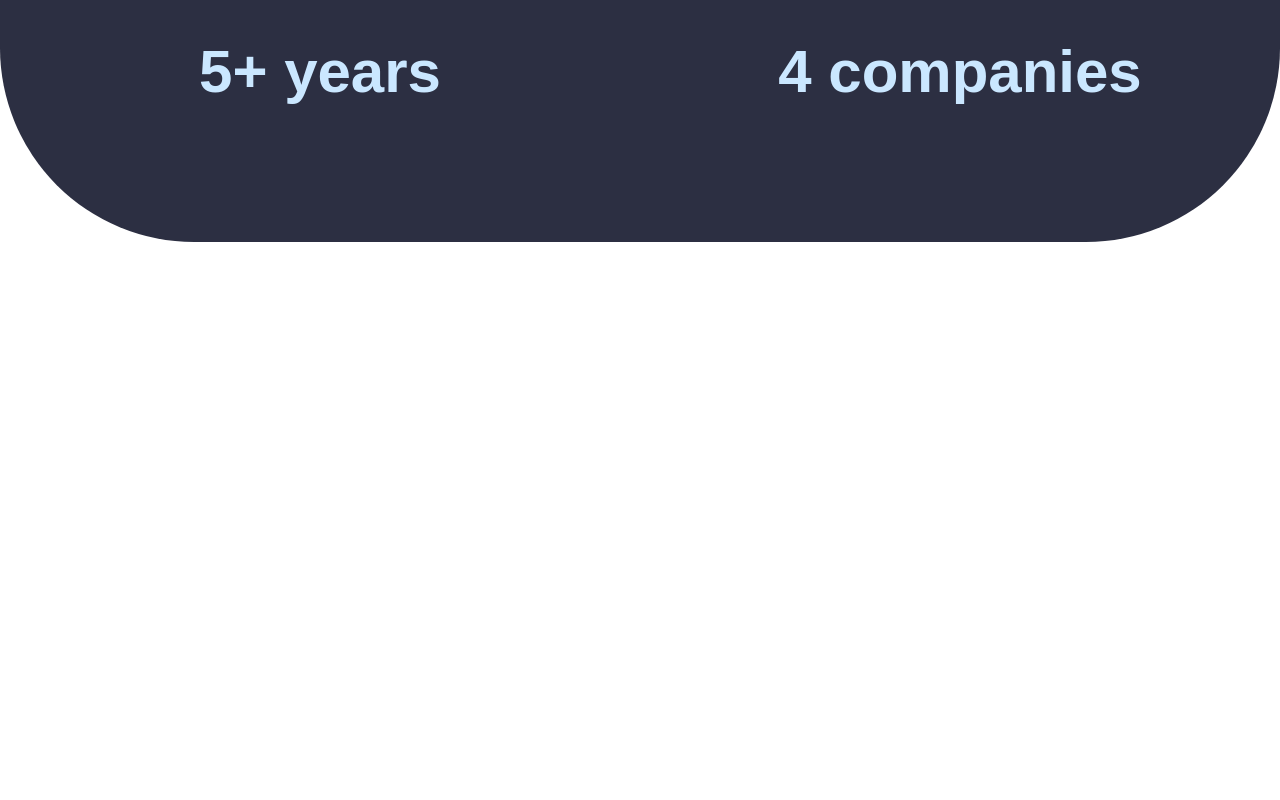
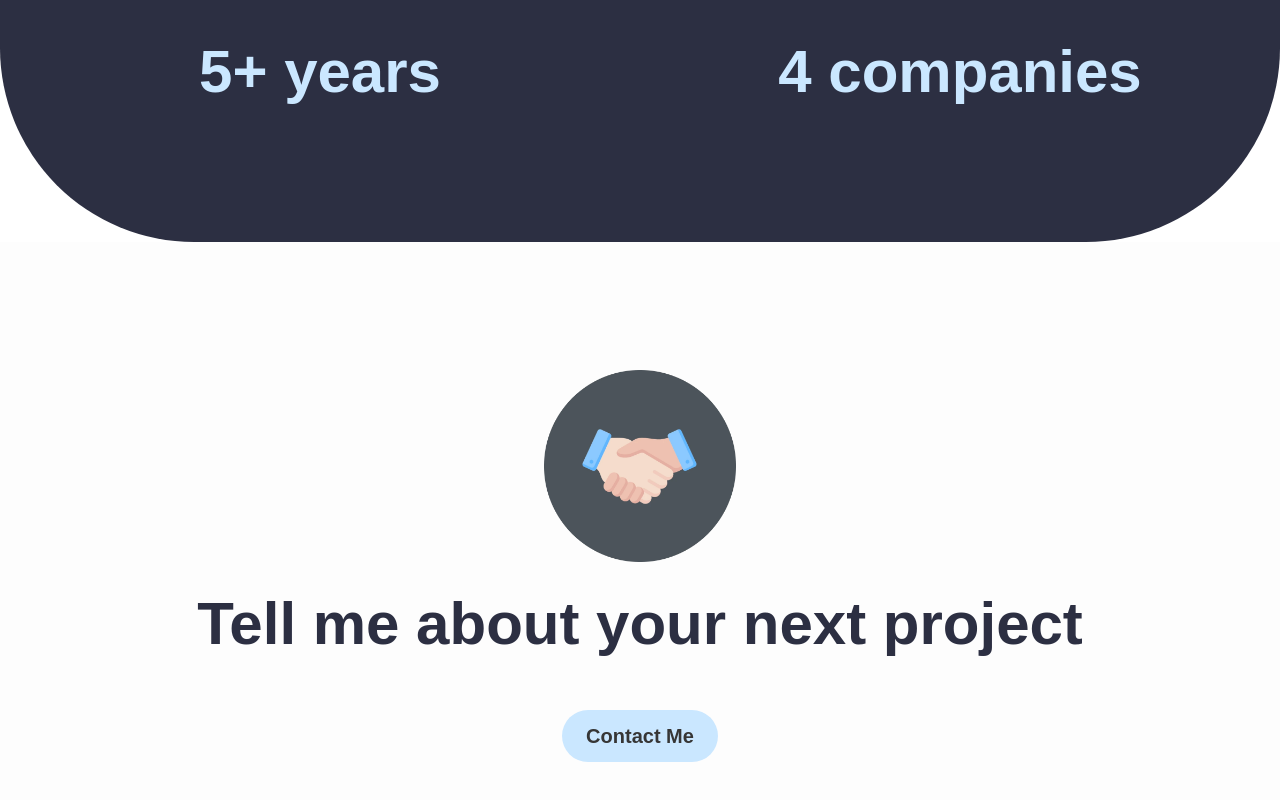
Before and after one commit to manishaac2002/anish_portfolio, a React (Vite) app: page / in a window 1280 px wide. Shown: the part 4946-5746 px from the top of the page. Before the commit the page ends 5188 px from the top, so only its background shows below. Built offline with nearby package versions, Linux system fonts and the light colour scheme.

Commit message:
feat - contact page is in progress.

```diff
--- a/src/App.jsx
+++ b/src/App.jsx
@@ -1,5 +1,6 @@
 import AboutMe from "./pages/AboutMe"
 import Company from "./pages/Company"
+import Contact from "./pages/Contact"
 import Experiences from "./pages/Experiences"
 import Project from "./pages/Project"
 import Research from "./pages/Research"
@@ -18,6 +19,7 @@ const App=()=> {
         <Project />
         <Company />
         <Experiences/>
+        <Contact/>
       </div>
     </>
   )
--- a/src/index.css
+++ b/src/index.css
@@ -10,13 +10,14 @@
 .blueContainer{
       @apply h-[700px] md:h-[800px] bg-navyBlue rounded-b-4xl md:rounded-b-5xl
 }
+
 .blueContainerSm{
       @apply h-[300px] md:h-[400px] bg-navyBlue rounded-b-4xl md:rounded-b-5xl
 }
+
 .blueContainerLg{
       @apply h-[800px] md:h-[900px] bg-navyBlue rounded-b-4xl md:rounded-b-5xl
 }
-
 
 .whiteContainerSm{
      @apply h-[400px] md:h-[600px] bg-chalk-300 rounded-b-4xl md:rounded-b-5xl
--- a/src/pages/Contact.jsx
+++ b/src/pages/Contact.jsx
@@ -0,0 +1,26 @@
+import handShake from "../images/HandShake.webp";
+
+const Contact = () => {
+  return (
+    <div >
+
+    <div className="whiteContainer">
+
+        <div>
+            {/* img */}
+            <img className="w-48 mx-auto pt-32" src={handShake} alt="handShake" />
+        </div>
+        <div className="text-center mt-8">
+            {/* content */}
+            <p className="text-navyBlue text-center  text-6xl font-semibold">Tell me about your next project</p>
+            <button className=" bg-cloud text-coal text-xl font-medium px-3 py-1 rounded-full mt-14 md:px-6 md:py-3 md:font-semibold">Contact Me</button>
+        </div>
+        <div>
+            {/* footer */}
+        </div>
+    </div>
+    </div>
+  )
+}
+
+export default Contact
```
Also changed, not shown: src/images/HandShake.webp (added).
